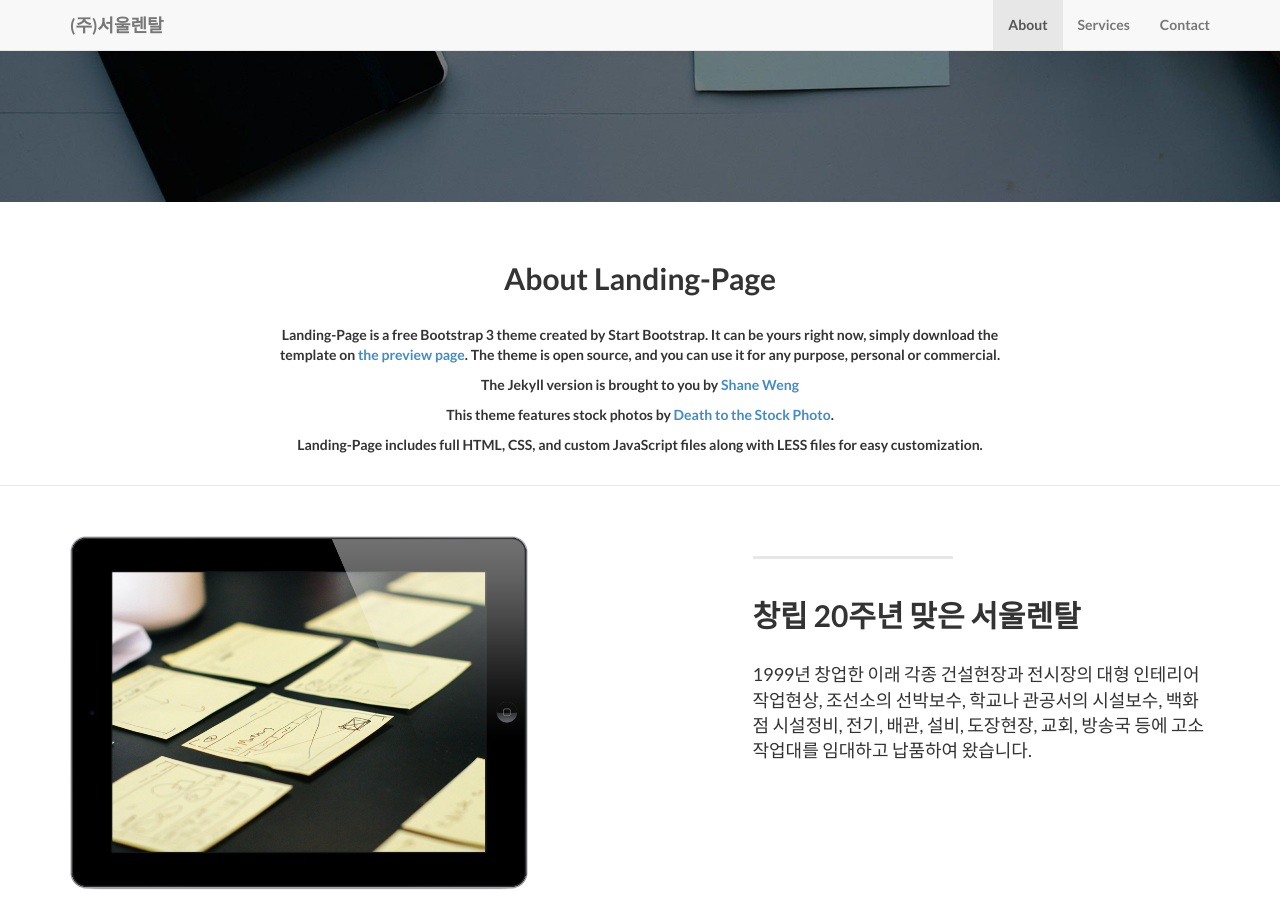
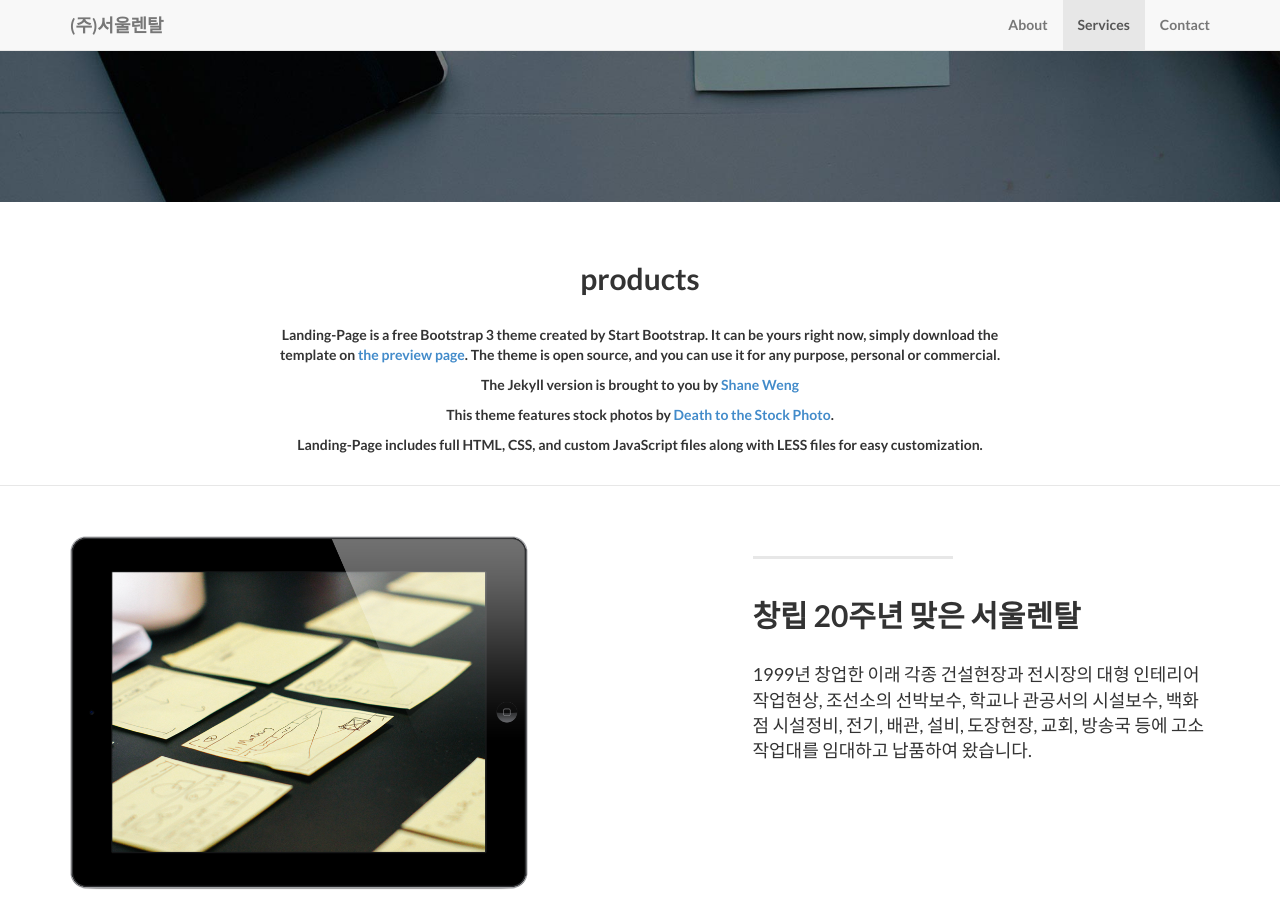
Before and after one commit to seoulrental/seoulrental.github.io, a Jekyll site: the page built from index.html, in a window 1280 px wide and 900 px high, scrolled down 652 px. Built offline with Jekyll 4.4.1, drawn with Linux system fonts in a browser that asks for light colours.

Commit message:
Update default.html

```diff
--- a/_layouts/default.html
+++ b/_layouts/default.html
@@ -4,7 +4,7 @@
 
 	<body>
 		{% include header.html %}
-		{% include about.html %}
+		{% include products.html %}
 		{% include page_content.html %}
 		{% include map.html %}
 		{% include footer.html %}
```
